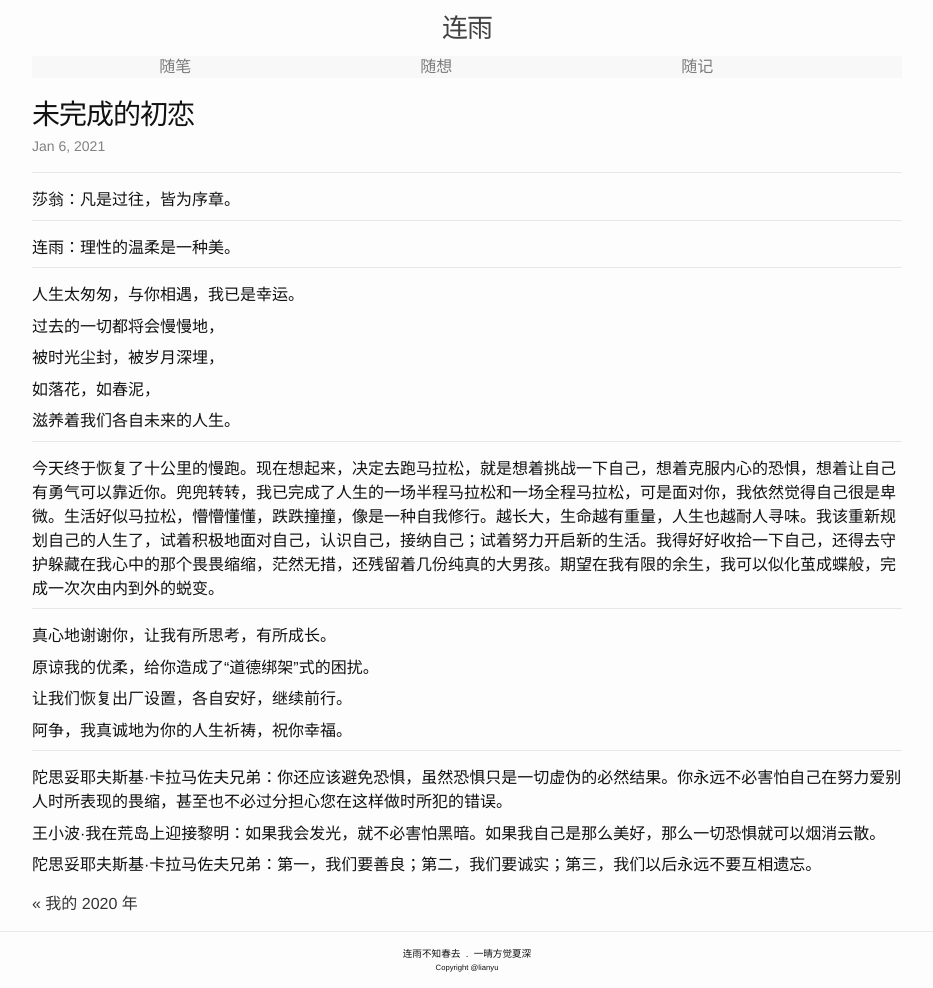
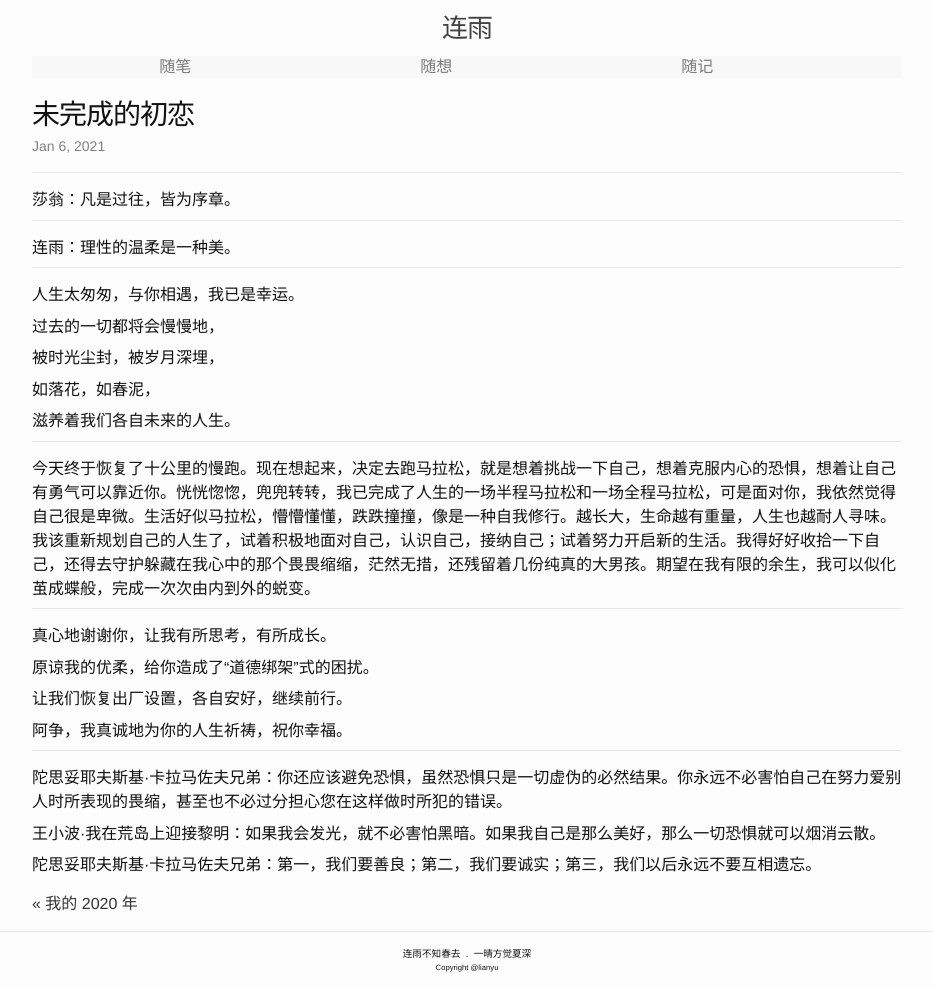
Before and after one commit to lianyu1115/lianyu, a Jekyll site: the page built from _journals/2021-01-06-未完成的初恋.md, in a window 1280 px wide. Shown: the whole page, without its empty margins (173-1106 px from the left). Built offline with Jekyll 4.4.1, drawn with Linux system fonts in a browser that asks for light colours.

Commit message:
Update 2021-01-06-未完成的初恋.md

```diff
--- a/_journals/2021-01-06-未完成的初恋.md
+++ b/_journals/2021-01-06-未完成的初恋.md
@@ -27,7 +27,7 @@
 
 - - -
 
-今天终于恢复了十公里的慢跑。现在想起来，决定去跑马拉松，就是想着挑战一下自己，想着克服内心的恐惧，想着让自己有勇气可以靠近你。兜兜转转，我已完成了人生的一场半程马拉松和一场全程马拉松，可是面对你，我依然觉得自己很是卑微。生活好似马拉松，懵懵懂懂，跌跌撞撞，像是一种自我修行。越长大，生命越有重量，人生也越耐人寻味。我该重新规划自己的人生了，试着积极地面对自己，认识自己，接纳自己；试着努力开启新的生活。我得好好收拾一下自己，还得去守护躲藏在我心中的那个畏畏缩缩，茫然无措，还残留着几份纯真的大男孩。期望在我有限的余生，我可以似化茧成蝶般，完成一次次由内到外的蜕变。
+今天终于恢复了十公里的慢跑。现在想起来，决定去跑马拉松，就是想着挑战一下自己，想着克服内心的恐惧，想着让自己有勇气可以靠近你。恍恍惚惚，兜兜转转，我已完成了人生的一场半程马拉松和一场全程马拉松，可是面对你，我依然觉得自己很是卑微。生活好似马拉松，懵懵懂懂，跌跌撞撞，像是一种自我修行。越长大，生命越有重量，人生也越耐人寻味。我该重新规划自己的人生了，试着积极地面对自己，认识自己，接纳自己；试着努力开启新的生活。我得好好收拾一下自己，还得去守护躲藏在我心中的那个畏畏缩缩，茫然无措，还残留着几份纯真的大男孩。期望在我有限的余生，我可以似化茧成蝶般，完成一次次由内到外的蜕变。
 
 - - -
 
```
